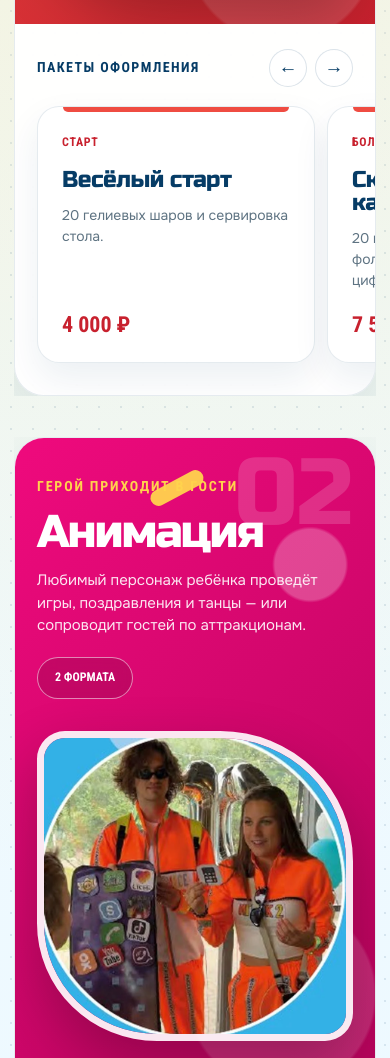
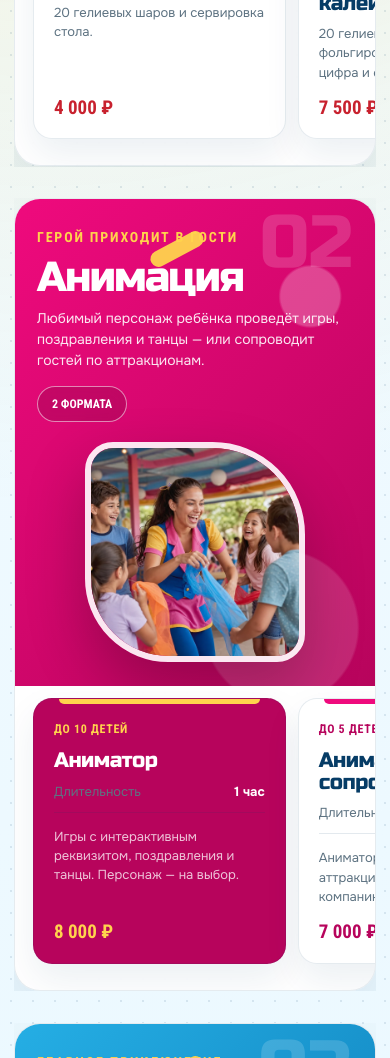
Before and after one commit to nessbleesn/park-skazka-birthday, a plain HTML site: page index.html in a window 390 px wide. Shown: the part 4494-5552 px from the top of the page. Drawn offline with Linux system fonts and the light colour scheme.

Commit message:
Polish birthday program catalog

```diff
--- a/index.html
+++ b/index.html
@@ -192,7 +192,7 @@
               <p>Шары, праздничная сервировка и тематические детали — четыре готовых уровня оформления.</p>
               <span class="program-count">4 варианта</span>
             </div>
-            <img src="assets/images/program-decoration.webp" alt="Праздничный стол и композиция из воздушных шаров" width="800" height="800" loading="lazy" decoding="async">
+            <img src="assets/images/program-decoration-v2.webp" alt="Праздничный стол с цветами, лентами и композицией из воздушных шаров" width="1000" height="1000" loading="lazy" decoding="async">
           </div>
           <div class="program-rail-head">
             <p>Пакеты оформления</p>
@@ -230,7 +230,7 @@
               <p>Любимый персонаж ребёнка проведёт игры, поздравления и танцы — или сопроводит гостей по аттракционам.</p>
               <span class="program-count">2 формата</span>
             </div>
-            <img src="assets/images/program-animation.webp" alt="Аниматоры проводят детскую праздничную программу" width="800" height="800" loading="lazy" decoding="async">
+            <img src="assets/images/program-animation-v2.webp" alt="Аниматор проводит активную праздничную игру с детьми" width="1000" height="1000" loading="lazy" decoding="async">
           </div>
           <div class="offer-rail offer-rail-two" data-offer-rail>
             <article class="offer-card offer-card-featured">
@@ -293,7 +293,7 @@
               <p>Детективные роли, викторины, испытания и активные соревнования для разных возрастов.</p>
               <span class="program-count">6 форматов</span>
             </div>
-            <img src="assets/images/program-games.webp" alt="Дети играют в командную викторину" width="800" height="800" loading="lazy" decoding="async">
+            <img src="assets/images/program-games-v2.webp" alt="Дети участвуют в командной настольной игре" width="1000" height="1000" loading="lazy" decoding="async">
           </div>
           <div class="program-rail-head"><p>Все игровые форматы</p><div class="rail-controls" aria-label="Прокрутка игр"><button type="button" data-rail-prev aria-label="Предыдущие игры">←</button><button type="button" data-rail-next aria-label="Следующие игры">→</button></div></div>
           <div class="offer-rail" data-offer-rail>
@@ -345,7 +345,7 @@
               <p>Дизайн под сюжет праздника и большой выбор начинок — от медовика до «Панчо».</p>
               <span class="program-count">Заказ от 2 кг</span>
             </div>
-            <img src="assets/images/cake-dino.webp" alt="Праздничный торт с динозавром" width="395" height="514" loading="lazy" decoding="async">
+            <img src="assets/images/program-cakes-v2.webp" alt="Праздничный торт с каруселью, динозаврами и аттракционами" width="1000" height="1000" loading="lazy" decoding="async">
           </div>
           <div class="program-single-card">
             <div><span class="offer-badge">Начинки</span><p>Медовик, три шоколада, Прага, морковный, Сникерс, молочная девочка, радужный, тирамису, сметанник, Панчо и другие.</p></div>
@@ -381,7 +381,7 @@
               <p>Фотограф, аквагрим, бьюти-бар, пиньята, мастер-классы и большие командные программы.</p>
               <span class="program-count">7 направлений</span>
             </div>
-            <img src="assets/images/program-extras.webp" alt="Праздничная пиньята" width="800" height="800" loading="lazy" decoding="async">
+            <img src="assets/images/program-extras-v2.webp" alt="Аквагрим на детском празднике, фотограф и пиньята на фоне" width="1000" height="1000" loading="lazy" decoding="async">
           </div>
           <div class="program-rail-head"><p>Добавьте к сценарию</p><div class="rail-controls" aria-label="Прокрутка дополнительных услуг"><button type="button" data-rail-prev aria-label="Предыдущие услуги">←</button><button type="button" data-rail-next aria-label="Следующие услуги">→</button></div></div>
           <div class="offer-rail" data-offer-rail>
--- a/styles.css
+++ b/styles.css
@@ -3467,7 +3467,7 @@ body.is-ready .confetti-b {
 
 /* Full presentation catalog */
 .program-catalog {
-  padding: 124px 0 136px;
+  padding: 104px 0 112px;
   background:
     radial-gradient(circle at 10% 4%, rgba(255, 211, 77, 0.28), transparent 19%),
     linear-gradient(180deg, #fff9f2 0%, #f1faff 12%, #d9f4ff 100%);
@@ -3490,7 +3490,7 @@ body.is-ready .confetti-b {
   grid-template-columns: minmax(0, 1.45fr) minmax(260px, 0.55fr);
   align-items: end;
   gap: 64px;
-  margin-bottom: 54px;
+  margin-bottom: 42px;
 }
 
 .program-intro h2 {
@@ -3509,7 +3509,7 @@ body.is-ready .confetti-b {
   position: sticky;
   z-index: 24;
   top: 78px;
-  margin-bottom: 64px;
+  margin-bottom: 46px;
 }
 
 .program-nav {
@@ -3567,7 +3567,7 @@ body.is-ready .confetti-b {
   z-index: 1;
   display: grid;
   min-width: 0;
-  gap: 72px;
+  gap: 52px;
 }
 
 .program-chapter {
@@ -3579,7 +3579,7 @@ body.is-ready .confetti-b {
   overflow: clip;
   scroll-margin-top: 160px;
   border: 1px solid rgba(6, 60, 102, 0.1);
-  border-radius: 52px;
+  border-radius: 38px;
   background: rgba(255, 255, 255, 0.96);
   box-shadow: 0 32px 90px rgba(6, 60, 102, 0.13);
 }
@@ -3596,12 +3596,12 @@ body.is-ready .confetti-b {
 .program-chapter-hero {
   position: relative;
   display: grid;
-  min-height: 445px;
-  grid-template-columns: minmax(0, 1.1fr) minmax(360px, 0.9fr);
+  min-height: 328px;
+  grid-template-columns: minmax(0, 1.2fr) minmax(270px, 0.8fr);
   align-items: center;
-  gap: 58px;
+  gap: 38px;
   overflow: hidden;
-  padding: 58px 64px;
+  padding: 34px 44px;
   color: var(--white);
   background:
     radial-gradient(circle at 82% 20%, rgba(255, 255, 255, 0.25) 0 6%, transparent 6.5%),
@@ -3654,16 +3654,16 @@ body.is-ready .confetti-b {
 
 .program-chapter-number {
   position: absolute;
-  top: -45px;
+  top: -26px;
   right: 0;
   color: rgba(255, 255, 255, 0.16);
   font-family: var(--display);
-  font-size: clamp(90px, 11vw, 150px);
+  font-size: clamp(78px, 8vw, 116px);
   line-height: 0.8;
 }
 
 .program-chapter-label {
-  margin: 0 0 14px;
+  margin: 0 0 10px;
   color: var(--yellow);
   font-family: var(--utility);
   font-size: 14px;
@@ -3674,10 +3674,10 @@ body.is-ready .confetti-b {
 
 .program-chapter h3 {
   position: relative;
-  margin-bottom: 20px;
+  margin-bottom: 14px;
   color: var(--white);
   font-family: var(--display);
-  font-size: clamp(54px, 7vw, 92px);
+  font-size: clamp(44px, 5.3vw, 68px);
   font-weight: 400;
   letter-spacing: -0.045em;
   line-height: 0.9;
@@ -3685,23 +3685,23 @@ body.is-ready .confetti-b {
 
 .program-chapter-copy > p:not(.program-chapter-label) {
   max-width: 560px;
-  margin-bottom: 25px;
+  margin-bottom: 18px;
   color: rgba(255, 255, 255, 0.9);
-  font-size: 18px;
+  font-size: 16px;
   line-height: 1.5;
 }
 
 .program-count {
   display: inline-flex;
-  min-height: 42px;
+  min-height: 36px;
   align-items: center;
-  padding: 0 17px;
+  padding: 0 14px;
   border: 1px solid rgba(255, 255, 255, 0.52);
   border-radius: 999px;
   color: var(--white);
   background: rgba(0, 0, 0, 0.12);
   font-family: var(--utility);
-  font-size: 14px;
+  font-size: 12px;
   font-weight: 700;
   text-transform: uppercase;
   backdrop-filter: blur(8px);
@@ -3710,10 +3710,11 @@ body.is-ready .confetti-b {
 .program-chapter-hero img {
   position: relative;
   z-index: 1;
-  width: min(100%, 420px);
+  width: min(100%, 270px);
+  height: auto;
   aspect-ratio: 1;
   justify-self: end;
-  border: 10px solid rgba(255, 255, 255, 0.9);
+  border: 8px solid rgba(255, 255, 255, 0.9);
   border-radius: 42% 58% 54% 46% / 48% 42% 58% 52%;
   box-shadow: 0 26px 60px rgba(0, 0, 0, 0.24);
   object-fit: cover;
@@ -3735,7 +3736,7 @@ body.is-ready .confetti-b {
   align-items: center;
   justify-content: space-between;
   gap: 20px;
-  padding: 35px 40px 10px;
+  padding: 24px 30px 5px;
 }
 
 .program-rail-head > p {
@@ -3775,30 +3776,30 @@ body.is-ready .confetti-b {
 
 .offer-rail {
   display: grid;
-  grid-auto-columns: minmax(270px, 31%);
+  grid-auto-columns: minmax(230px, 24%);
   grid-auto-flow: column;
   overflow-x: auto;
-  gap: 16px;
-  padding: 18px 40px 46px;
+  gap: 14px;
+  padding: 14px 30px 34px;
   scroll-behavior: smooth;
-  scroll-padding-left: 40px;
+  scroll-padding-left: 30px;
   scroll-snap-type: x mandatory;
   scrollbar-color: color-mix(in srgb, var(--chapter-color) 58%, white) transparent;
   scrollbar-width: thin;
 }
 
 .offer-rail-two {
-  grid-auto-columns: minmax(350px, 49%);
+  grid-auto-columns: minmax(310px, 44%);
 }
 
 .offer-card {
   position: relative;
   display: flex;
-  min-height: 260px;
+  min-height: 212px;
   flex-direction: column;
-  padding: 27px;
+  padding: 22px;
   border: 1px solid rgba(6, 60, 102, 0.1);
-  border-radius: 26px;
+  border-radius: 22px;
   background: var(--white);
   box-shadow: 0 16px 36px rgba(6, 60, 102, 0.08);
   scroll-snap-align: start;
@@ -3848,7 +3849,7 @@ body.is-ready .confetti-b {
 
 .offer-badge {
   display: block;
-  margin: 4px 0 18px;
+  margin: 3px 0 13px;
   color: var(--chapter-deep);
   font-family: var(--utility);
   font-size: 12px;
@@ -3864,10 +3865,10 @@ body.is-ready .confetti-b {
 
 .offer-card h4 {
   max-width: 250px;
-  margin: 0 0 14px;
+  margin: 0 0 10px;
   color: var(--blue);
   font-family: var(--display);
-  font-size: 25px;
+  font-size: 22px;
   font-weight: 400;
   letter-spacing: -0.025em;
   line-height: 1.02;
@@ -3878,9 +3879,9 @@ body.is-ready .confetti-b {
 }
 
 .offer-card p {
-  margin-bottom: 22px;
+  margin-bottom: 15px;
   color: var(--muted);
-  font-size: 14px;
+  font-size: 13px;
   line-height: 1.47;
 }
 
@@ -3890,7 +3891,7 @@ body.is-ready .confetti-b {
 }
 
 .offer-card dl {
-  margin: 0 0 18px;
+  margin: 0 0 14px;
 }
 
 .offer-card dl div {
@@ -3916,7 +3917,7 @@ body.is-ready .confetti-b {
   margin-top: auto;
   color: var(--chapter-deep);
   font-family: var(--utility);
-  font-size: 22px;
+  font-size: 19px;
   font-weight: 700;
   line-height: 1.15;
 }
@@ -3930,8 +3931,8 @@ body.is-ready .confetti-b {
   grid-template-columns: minmax(0, 1fr) auto auto;
   align-items: center;
   gap: 34px;
-  margin: 36px 40px 42px;
-  padding: 30px 32px;
+  margin: 26px 30px 32px;
+  padding: 24px 26px;
   border: 1px solid rgba(6, 60, 102, 0.1);
   border-radius: 28px;
   background: var(--white);
@@ -3974,33 +3975,34 @@ body.is-ready .confetti-b {
   }
 
   .program-chapter-hero {
-    grid-template-columns: minmax(0, 1.05fr) minmax(290px, 0.75fr);
-    gap: 36px;
-    padding: 50px;
+    min-height: 310px;
+    grid-template-columns: minmax(0, 1.1fr) minmax(245px, 0.7fr);
+    gap: 28px;
+    padding: 32px 36px;
   }
 
   .program-chapter h3 {
-    font-size: clamp(50px, 7vw, 72px);
+    font-size: clamp(42px, 6vw, 58px);
   }
 
   .offer-rail {
-    grid-auto-columns: minmax(275px, 42%);
+    grid-auto-columns: minmax(238px, 34%);
   }
 
   .offer-rail-two {
-    grid-auto-columns: minmax(320px, 62%);
+    grid-auto-columns: minmax(290px, 52%);
   }
 }
 
 @media (max-width: 780px) {
   .program-catalog {
-    padding: 86px 0 96px;
+    padding: 72px 0 82px;
   }
 
   .program-intro {
     grid-template-columns: 1fr;
     gap: 24px;
-    margin-bottom: 38px;
+    margin-bottom: 30px;
   }
 
   .program-intro h2 {
@@ -4013,7 +4015,7 @@ body.is-ready .confetti-b {
 
   .program-nav-shell {
     top: 68px;
-    margin-bottom: 42px;
+    margin-bottom: 32px;
   }
 
   .program-nav {
@@ -4029,20 +4031,20 @@ body.is-ready .confetti-b {
   }
 
   .program-sections {
-    gap: 42px;
+    gap: 32px;
   }
 
   .program-chapter {
     scroll-margin-top: 138px;
-    border-radius: 30px;
+    border-radius: 26px;
   }
 
   .program-chapter-hero,
   .program-chapter-hero-reverse {
     min-height: 0;
     grid-template-columns: 1fr;
-    gap: 32px;
-    padding: 38px 26px 30px;
+    gap: 20px;
+    padding: 28px 22px 24px;
   }
 
   .program-chapter-hero-reverse .program-chapter-copy,
@@ -4051,26 +4053,31 @@ body.is-ready .confetti-b {
   }
 
   .program-chapter-number {
-    top: -20px;
-    font-size: 94px;
+    top: -13px;
+    font-size: 74px;
   }
 
   .program-chapter h3 {
-    margin-bottom: 16px;
-    font-size: clamp(48px, 15vw, 67px);
+    margin-bottom: 12px;
+    font-size: clamp(40px, 12vw, 52px);
+  }
+
+  #extras h3 {
+    font-size: clamp(28px, 7.4vw, 34px);
+    letter-spacing: -0.055em;
   }
 
   .program-chapter-copy > p:not(.program-chapter-label) {
-    margin-bottom: 20px;
-    font-size: 15px;
+    margin-bottom: 15px;
+    font-size: 14px;
   }
 
   .program-chapter-hero img,
   .program-chapter-hero-reverse img {
-    width: 100%;
-    max-height: 310px;
-    justify-self: stretch;
-    border-width: 7px;
+    width: min(100%, 220px);
+    max-height: 220px;
+    justify-self: center;
+    border-width: 6px;
     border-radius: 28px 42% 28px 38%;
     object-position: center;
     transform: rotate(0);
@@ -4083,7 +4090,7 @@ body.is-ready .confetti-b {
   }
 
   .program-rail-head {
-    padding: 25px 22px 5px;
+    padding: 20px 18px 3px;
   }
 
   .rail-controls button {
@@ -4094,27 +4101,27 @@ body.is-ready .confetti-b {
   .offer-rail,
   .offer-rail-two,
   .offer-rail-four {
-    grid-auto-columns: minmax(260px, 82%);
+    grid-auto-columns: minmax(238px, 74%);
     gap: 12px;
-    padding: 14px 22px 32px;
-    scroll-padding-left: 22px;
+    padding: 12px 18px 26px;
+    scroll-padding-left: 18px;
   }
 
   .offer-card {
-    min-height: 248px;
-    padding: 24px;
-    border-radius: 22px;
+    min-height: 205px;
+    padding: 20px;
+    border-radius: 19px;
   }
 
   .offer-card h4 {
-    font-size: 23px;
+    font-size: 21px;
   }
 
   .program-single-card {
     grid-template-columns: 1fr;
     gap: 20px;
-    margin: 24px 22px 30px;
-    padding: 25px;
+    margin: 20px 18px 25px;
+    padding: 21px;
   }
 
   .program-single-card .offer-price {
@@ -4138,7 +4145,7 @@ body.is-ready .confetti-b {
   }
 
   .program-chapter h3 {
-    font-size: 46px;
+    font-size: 42px;
   }
 
   .program-count {
@@ -4148,7 +4155,7 @@ body.is-ready .confetti-b {
   .offer-rail,
   .offer-rail-two,
   .offer-rail-four {
-    grid-auto-columns: 88%;
+    grid-auto-columns: 78%;
   }
 }
 
```
Also changed, not shown: assets/images/program-animation-v2.webp (added), assets/images/program-cakes-v2.webp (added), assets/images/program-decoration-v2.webp (added), assets/images/program-extras-v2.webp (added), assets/images/program-games-v2.webp (added).
